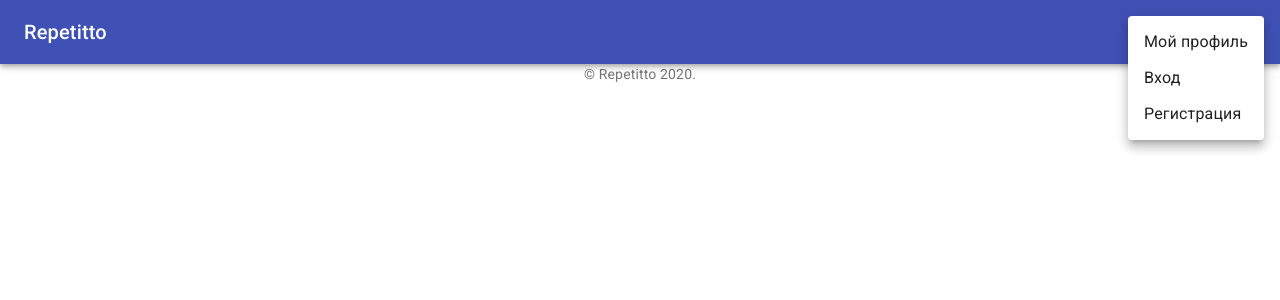
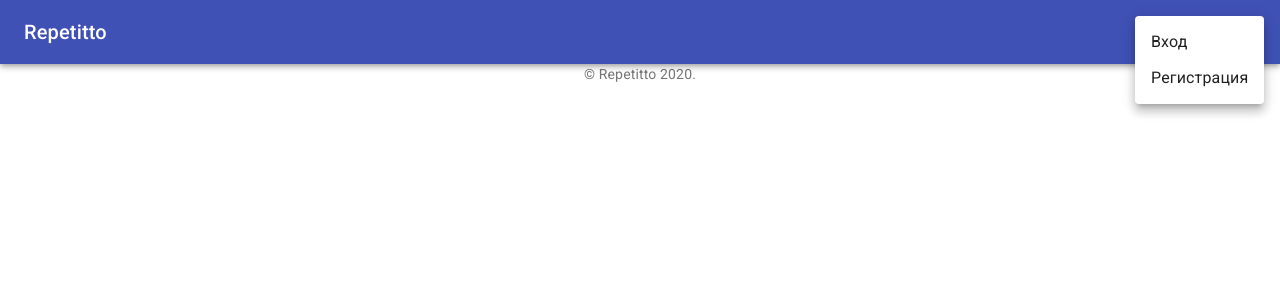
Before and after one commit to DanilBabenkov/Frontend-CFT, a React (Create React App) app: page / in a window 1280 px wide. Both pictures are taken after a click on the button "account of current user". Shown: the top 300 px of the page. Built offline with nearby package versions, Linux system fonts and the light colour scheme.

Commit message:
Разделил содержимое меню в завимиости от текущей страницы

```diff
--- a/src/components/Header/index.js
+++ b/src/components/Header/index.js
@@ -5,9 +5,15 @@ import Typography from '@material-ui/core/Typography';
 import { fade, makeStyles } from '@material-ui/core/styles';
 import IconButton from '@material-ui/core/IconButton';
 import MenuItem from '@material-ui/core/MenuItem';
-import {BrowserRouter as Router, Link} from 'react-router-dom';
+import {
+  BrowserRouter as Router,
+  Route,
+  Switch,
+  Link
+} from 'react-router-dom';
 import Menu from '@material-ui/core/Menu';
 import AccountCircle from '@material-ui/icons/AccountCircle';
+import ArrowForward from '@material-ui/icons/ArrowForward';
 import MoreIcon from '@material-ui/icons/MoreVert';
 
 
@@ -99,6 +105,21 @@ export default function Header() {
   };
 
   const menuId = 'primary-search-account-menu';
+
+  const UserMenu = (
+    <div>
+      <MenuItem component={Link} to='/profile'>Мой профиль</MenuItem>
+      <MenuItem component={Link} to='/'>Выйти</MenuItem>
+    </div>
+  );
+
+  const GuestMenu = (
+    <div>
+      <MenuItem component={Link} to='/sign_in'>Вход</MenuItem>
+      <MenuItem component={Link} to='/sign_up'>Регистрация</MenuItem>
+    </div>
+  );
+
   const renderMenu = (
     <Menu
       anchorEl={anchorEl}
@@ -109,9 +130,14 @@ export default function Header() {
       open={isMenuOpen}
       onClose={handleMenuClose}
     >
-      <MenuItem component={Link} to='/profile'>Мой профиль</MenuItem>
-      <MenuItem component={Link} href='/sign_in'>Вход</MenuItem>
-      <MenuItem component={Router.Link} href='/sign_up'>Регистрация</MenuItem>
+      <Switch>
+        <Route path="/profile">
+          {UserMenu}
+        </Route>
+        <Route>
+          {GuestMenu}
+        </Route>
+      </Switch>
     </Menu>
   );
 
@@ -126,7 +152,7 @@ export default function Header() {
       open={isMobileMenuOpen}
       onClose={handleMobileMenuClose}
     >
-      <MenuItem onClick={handleProfileMenuOpen}>
+      <MenuItem component={Link} to="/profile">
         <IconButton
           aria-label="account of current user"
           aria-controls="primary-search-account-menu"
@@ -135,7 +161,18 @@ export default function Header() {
         >
           <AccountCircle />
         </IconButton>
-        <p>Profile</p>
+        <p>Профиль</p>
+      </MenuItem>
+      <MenuItem component={Link} to="/">
+        <IconButton
+          aria-label="account of current user"
+          aria-controls="primary-search-account-menu"
+          aria-haspopup="true"
+          color="inherit"
+        >
+          <ArrowForward />
+        </IconButton>
+        <p>Выйти</p>
       </MenuItem>
     </Menu>
   );
```
